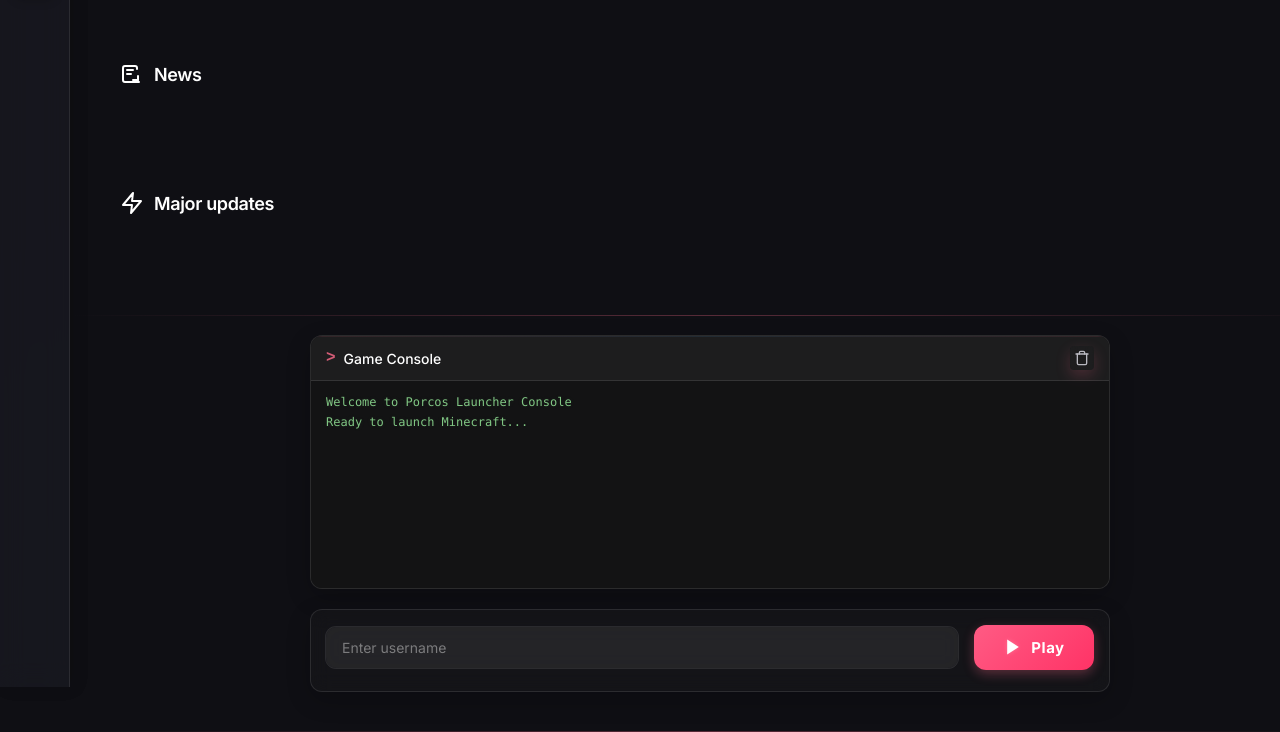
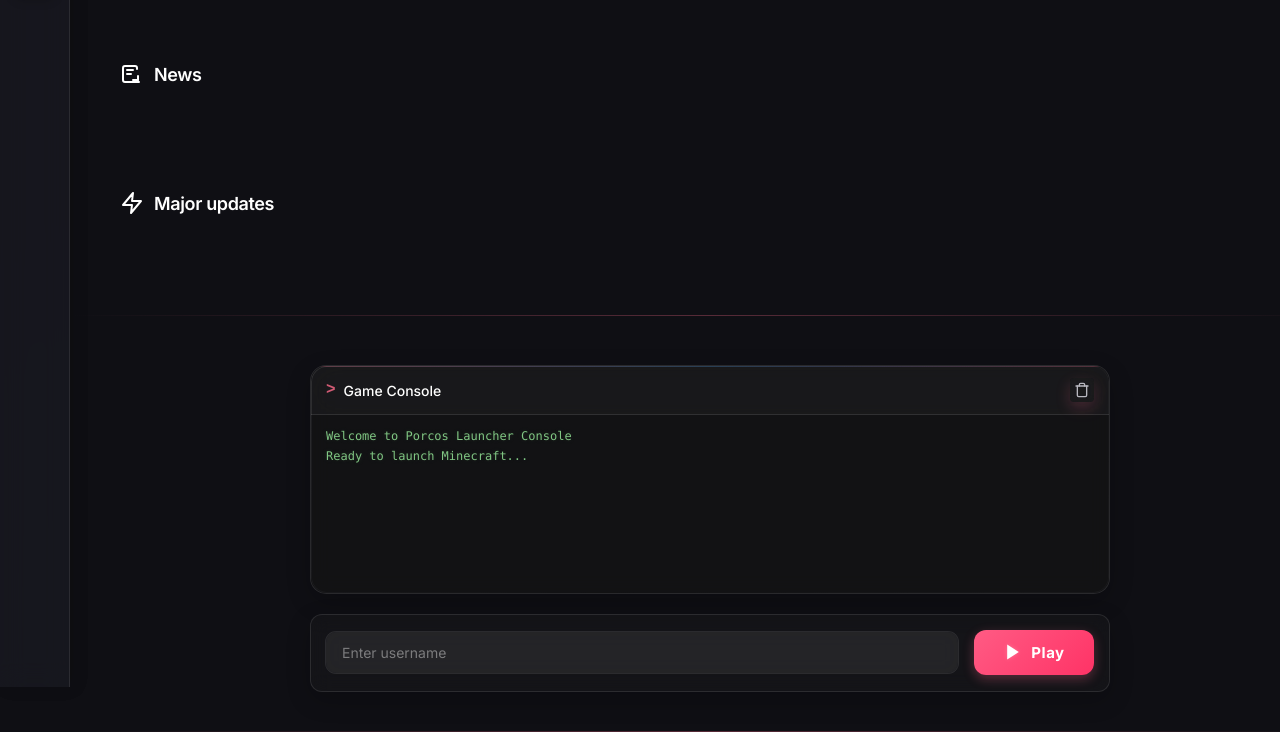
Before and after one commit to yalerooo/PorcosLauncher, a website with bundled scripts: page index.html in a window 1280 px wide. Shown: the part 113-845 px from the top of the page. Built offline with nearby package versions, Linux system fonts and the light colour scheme; no server answers; files whose address does not match are found by name.

Commit message:
console glass

```diff
--- a/styles/console.css
+++ b/styles/console.css
@@ -3,15 +3,19 @@
   width: 100%;
   max-width: 800px;
   height: 300px;
-  margin: 0 auto 20px;
-  background-color: rgba(20, 20, 22, 0.9);
-  border-radius: 12px;
+  margin: 30px auto 20px; /* Aumentado el margen superior para separarlo */
+  background-color: rgba(20, 20, 22, 0.5); /* Reducida la opacidad para el efecto glassmorphic */
+  border-radius: 16px; /* Incrementado el border-radius para un aspecto más moderno */
   border: 1px solid rgba(255, 255, 255, 0.1);
   overflow: hidden;
   display: flex;
   flex-direction: column;
-  box-shadow: 0 8px 15px rgba(0, 0, 0, 0.2);
+  box-shadow: 0 8px 32px rgba(0, 0, 0, 0.2); /* Sombra más pronunciada */
   position: relative;
+
+  /* Efecto glassmorphic */
+  backdrop-filter: blur(10px);
+  -webkit-backdrop-filter: blur(10px);
 }
 
 /* Decorative elements for console */
@@ -22,18 +26,39 @@
   left: 0;
   right: 0;
   height: 1px;
-  background: linear-gradient(90deg, rgba(255, 107, 139, 0.2), rgba(79, 172, 254, 0.2), rgba(255, 107, 139, 0.2));
+  background: linear-gradient(90deg, rgba(255, 107, 139, 0.3), rgba(79, 172, 254, 0.3), rgba(255, 107, 139, 0.3));
   z-index: 5;
-  opacity: 0.5;
+  opacity: 0.8; /* Incrementada la opacidad del borde superior */
+}
+
+/* Nuevo efecto de brillo en las esquinas */
+.console-container::after {
+  content: "";
+  position: absolute;
+  inset: 0;
+  border-radius: 16px;
+  padding: 1px;
+  background: linear-gradient(135deg, rgba(255, 255, 255, 0.1), transparent 50%, rgba(255, 255, 255, 0.05));
+  -webkit-mask:
+    linear-gradient(#fff 0 0) content-box,
+    linear-gradient(#fff 0 0);
+  mask:
+    linear-gradient(#fff 0 0) content-box,
+    linear-gradient(#fff 0 0);
+  -webkit-mask-composite: xor;
+  mask-composite: exclude;
+  pointer-events: none;
 }
 
 .console-header {
   display: flex;
   align-items: center;
   justify-content: space-between;
-  padding: 10px 15px;
-  background-color: rgba(30, 30, 32, 0.9);
+  padding: 12px 15px; /* Incrementado padding vertical */
+  background-color: rgba(30, 30, 32, 0.6); /* Reducida la opacidad */
   border-bottom: 1px solid rgba(255, 255, 255, 0.1);
+  backdrop-filter: blur(15px);
+  -webkit-backdrop-filter: blur(15px);
 }
 
 .console-header h3 {
@@ -88,7 +113,7 @@
   color: #e0e0e0;
   position: relative;
   z-index: 2;
-  background-color: rgba(20, 20, 22, 0.8);
+  background-color: rgba(20, 20, 22, 0.4); /* Reducida la opacidad */
 }
 
 .console-content::-webkit-scrollbar {
@@ -96,16 +121,17 @@
 }
 
 .console-content::-webkit-scrollbar-track {
-  background: rgba(0, 0, 0, 0.2);
+  background: rgba(0, 0, 0, 0.1);
+  border-radius: 4px;
 }
 
 .console-content::-webkit-scrollbar-thumb {
-  background: rgba(255, 255, 255, 0.2);
+  background: rgba(255, 255, 255, 0.15);
   border-radius: 4px;
 }
 
 .console-content::-webkit-scrollbar-thumb:hover {
-  background: rgba(255, 255, 255, 0.3);
+  background: rgba(255, 255, 255, 0.25);
 }
 
 .console-line {
@@ -116,22 +142,22 @@
 
 .console-line.debug {
   color: #7986cb; /* Azul claro */
-  text-shadow: 0 0 5px rgba(121, 134, 203, 0.1);
+  text-shadow: 0 0 5px rgba(121, 134, 203, 0.2); /* Incrementado el brillo del texto */
 }
 
 .console-line.info {
   color: #81c784; /* Verde claro */
-  text-shadow: 0 0 5px rgba(129, 199, 132, 0.1);
+  text-shadow: 0 0 5px rgba(129, 199, 132, 0.2); /* Incrementado el brillo del texto */
 }
 
 .console-line.error {
   color: #e57373; /* Rojo claro */
-  text-shadow: 0 0 5px rgba(229, 115, 115, 0.2);
+  text-shadow: 0 0 5px rgba(229, 115, 115, 0.3); /* Incrementado el brillo del texto */
 }
 
 .console-line.minecraft {
   color: #ffb74d; /* Naranja claro */
-  text-shadow: 0 0 5px rgba(255, 183, 77, 0.1);
+  text-shadow: 0 0 5px rgba(255, 183, 77, 0.2); /* Incrementado el brillo del texto */
 }
 
 /* Background pattern for console */
@@ -142,7 +168,7 @@
   right: 0;
   bottom: 0;
   pointer-events: none;
-  opacity: 0.03;
+  opacity: 0.05; /* Incrementada ligeramente la opacidad */
   background-image:
     linear-gradient(rgba(255, 255, 255, 0.05) 1px, transparent 1px),
     linear-gradient(90deg, rgba(255, 255, 255, 0.05) 1px, transparent 1px);
@@ -154,5 +180,6 @@
 @media (max-width: 768px) {
   .console-container {
     height: 200px;
+    margin: 25px auto 20px; /* Ajustado el margen en pantallas pequeñas */
   }
 }
```
